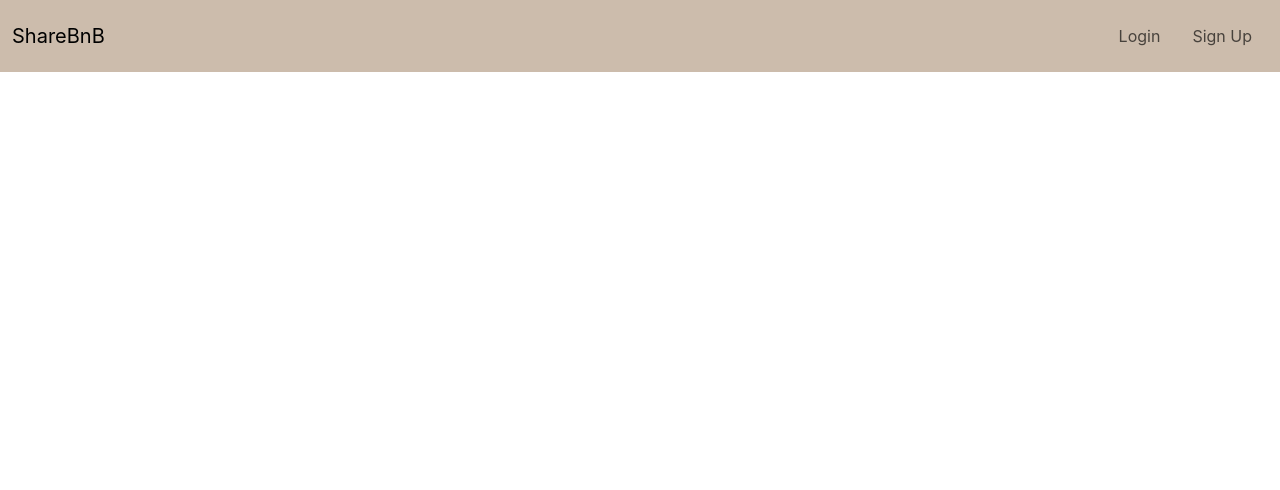
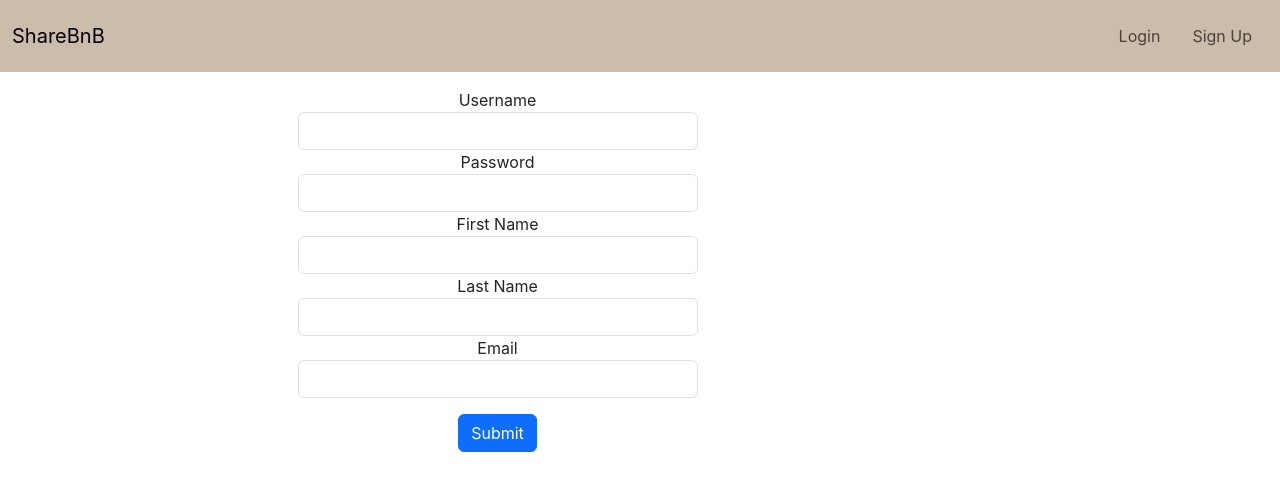
Before and after one commit to axapickering/sharebnb, a React (Create React App) app in the folder frontend/: page /signup in a window 1280 px wide. Shown: the top 490 px of the page. Built offline with nearby package versions, Linux system fonts and the light colour scheme; no server answers; the HTML template or start-up script is replaced by a standard one.

Commit message:
completed user authentication

```diff
--- a/frontend/src/App.js
+++ b/frontend/src/App.js
@@ -16,9 +16,11 @@ function App() {
   useEffect(function () {
     async function fetchUserInfo() {
       if (token) {
+        console.log("token",token);
         localStorage.setItem("token", token)
         ShareBnbApi.token = token;
-        const userInfo = jwtDecode(token);
+        const userInfo = jwtDecode(token).sub;
+        console.log("userInfo",userInfo);
         try {
           let user = await ShareBnbApi.getUserInfo(userInfo.username);
           setUser(user);
@@ -37,13 +39,17 @@ function App() {
   }, [token]);
 
   async function signup(formData) {
+    console.log("signup reached. fdata:",formData)
     let res = await ShareBnbApi.signup(formData);
-    setToken(res.token);
+    console.log("res",res)
+    setToken(res['access_token']);
   }
 
   async function login(formData) {
+    console.log("login reached. fdata:",formData)
     let res = await ShareBnbApi.login(formData);
-    setToken(res.token);
+    console.log("res",res)
+    setToken(res['access_token']);
   }
 
   return (
--- a/frontend/src/Forms/LoginForm.js
+++ b/frontend/src/Forms/LoginForm.js
@@ -9,7 +9,7 @@ function LoginForm({ login }) {
   const [errors, setErrors] = useState(null);
 
   function handleChange(evt) {
-    const { name , value } = evt;
+    const { name , value } = evt.target;
     setFormData(oldData => ({...oldData,[name]:value}));
   }
 
--- a/frontend/src/Forms/SignupForm.js
+++ b/frontend/src/Forms/SignupForm.js
@@ -1,22 +1,103 @@
 import React, { useContext, useState } from "react";
+import { BrowserRouter, Navigate, useNavigate } from 'react-router-dom';
 import userContext from "../userContext";
 
 function SignupForm({ signup }) {
 
-  const [formData, setFormData] = useState({});
+  const initialState = {
+    username: "",
+    password: "",
+    firstName: "",
+    lastName: "",
+    email: ""
+  };
+
+  const navigate = useNavigate();
+  const [formData, setFormData] = useState(initialState);
 
   function handleChange(evt) {
-    const { name , value } = evt;
+    console.log("formdata",formData);
+    const { name , value } = evt.target;
+    console.log("new change",name,value);
     setFormData(oldData => ({...oldData,[name]:value}));
   }
 
-  function handleSubmit(evt) {
+  async function handleSubmit(evt) {
     evt.preventDefault();
-    signup(formData);
+    try {
+      await signup(formData);
+      setFormData(initialState);
+      navigate("/");
+    } catch (err) {
+      console.error(err);
+    }
   }
 
-  return <form onSubmit={handleSubmit}>
-    </form>
+  return (
+    <div className="mx-auto mt-3" style={{ width: '400px' }}>
+      <form onSubmit={handleSubmit}>
+
+        <div className="form-group">
+          <label htmlFor="username">Username</label>
+          <input className="form-control"
+            name="username"
+            value={formData.username}
+            onChange={handleChange}
+            required
+
+          />
+        </div>
+
+        <div className="form-group">
+          <label htmlFor="password">Password</label>
+          <input type="password"
+            className="form-control"
+            name="password"
+            value={formData.password}
+            onChange={handleChange}
+            required
+          />
+        </div>
+
+        <div className="form-group">
+          <label htmlFor="firstName">First Name</label>
+          <input type="firstName"
+            className="form-control"
+            name="firstName"
+            value={formData.firstName}
+            onChange={handleChange}
+            required
+          />
+        </div>
+
+        <div className="form-group">
+          <label htmlFor="lastName">Last Name</label>
+          <input type="lastName"
+            className="form-control"
+            name="lastName"
+            value={formData.lastName}
+            onChange={handleChange}
+            required
+          />
+        </div>
+
+        <div className="form-group">
+          <label htmlFor="email">Email</label>
+          <input type="email"
+            className="form-control"
+            name="email"
+            value={formData.email}
+            onChange={handleChange}
+            required
+          />
+        </div>
+
+        <button type="submit" className="btn btn-primary mt-3">Submit</button>
+
+      </form>
+    </div>
+
+  );
 }
 
 export default SignupForm;
--- a/frontend/src/api.js
+++ b/frontend/src/api.js
@@ -63,8 +63,8 @@ class ShareBnbApi {
   /**Get Listings by title */
   static async getListings(nameLike) {
     let res = nameLike
-      ? await this.request('/spaces', { nameLike })
-      : await this.request('/spaces');
+      ? await this.request('spaces', { nameLike })
+      : await this.request('spaces');
 
     return res.companies;
   }
@@ -83,14 +83,14 @@ class ShareBnbApi {
    * response
    */
   static async signup(userData) {
-    let res = await this.request('/signup', userData, "POST");
+    let res = await this.request('signup', userData, "POST");
     return res;
   }
 
   /**Takes username and password from login form and signs in the user via APi call */
   static async login(userData) {
     console.log("user data : ",userData)
-    let res = await this.request('/login', userData, "POST");
+    let res = await this.request('login', userData, "POST");
     return res;
   }
 
```
